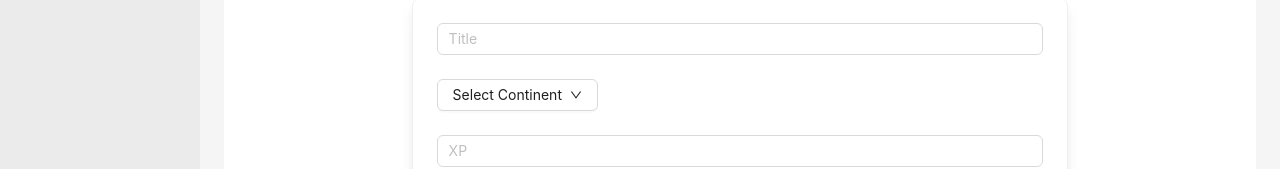
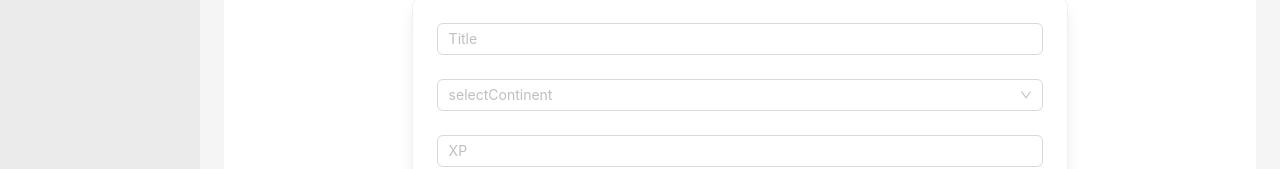
Before and after one commit to Jakefred6/side-quest, a React (Vite) app in the folder client/: page /quest in a window 1280 px wide. Shown: the part 416-585 px from the top of the page. Built offline with nearby package versions, Linux system fonts and the light colour scheme.

Commit message:
fixed select continent and login not rendering

```diff
--- a/client/src/pages/Quest.jsx
+++ b/client/src/pages/Quest.jsx
@@ -1,18 +1,18 @@
-import {Card, Typography} from "antd";
-import {Button, Form, Input, Dropdown, Menu} from 'antd';
+import {Card, Space, Typography} from "antd";
+import {Button, Form, Input, Select, Menu} from 'antd';
 import { DownOutlined } from '@ant-design/icons';
 import React from "react";
 
 const {Text} = Typography;
 
 const continents = [
-    { id: 1, name: "Asia" },
-    { id: 2, name: "Australia" },
-    { id: 3, name: "South America" },
-    { id: 4, name: "Europe" },
-    { id: 5, name: "Africa" },
-    { id: 6, name: "North America" },
-    { id: 7, name: "Antarctica" },
+    { key: 1, title: "Asia" },
+    { key: 2, title: "Australia" },
+    { key: 3, title: "South America" },
+    { key: 4, title: "Europe" },
+    { key: 5, title: "Africa" },
+    { key: 6, title: "North America" },
+    { key: 7, title: "Antarctica" },
 ]
 
 const Quest = () => {
@@ -20,13 +20,13 @@ const Quest = () => {
         console.log('Received values of form: ', values);
     };
 
-    const continentMenu = (
-        <Menu>
-          {continents.map((continent) => (
-            <Menu.Item key={continent.id}>{continent.name}</Menu.Item>
-          ))}
-        </Menu>
-      );
+    // const continentMenu = (
+    //     // <Menu>
+    //       {continents.map((continent) => (
+    //         <Menu.Item key={continent.id}>{continent.name}</Menu.Item>
+    //       ))}
+    //     {/* </Menu> */}
+    //   );
 
     return (
         <div className="flex flex-col w-full justify-center">
@@ -42,7 +42,7 @@ const Quest = () => {
                         className="shadow-lg mb-4"
                     >
                         <Form
-                            name="normal_login"
+                            name="quest-normal_login"
                             className="login-form"
                             initialValues={{
                                 remember: true,
@@ -53,12 +53,8 @@ const Quest = () => {
                                 <Input placeholder="Title"/>
                             </Form.Item>
                             <Form.Item name="continent">
-                <Dropdown menu={continentMenu}>
-                  <Button>
-                    Select Continent <DownOutlined />
-                  </Button>
-                </Dropdown>
-              </Form.Item>
+                                <Select options={continents} placeholder= "selectContinent"/>
+                            </Form.Item>
                             <Form.Item name="xp">
                                 <Input type="text" placeholder="XP"/>
                             </Form.Item>
```
Also changed, not shown: client/src/main.jsx (+7 -6 lines).
